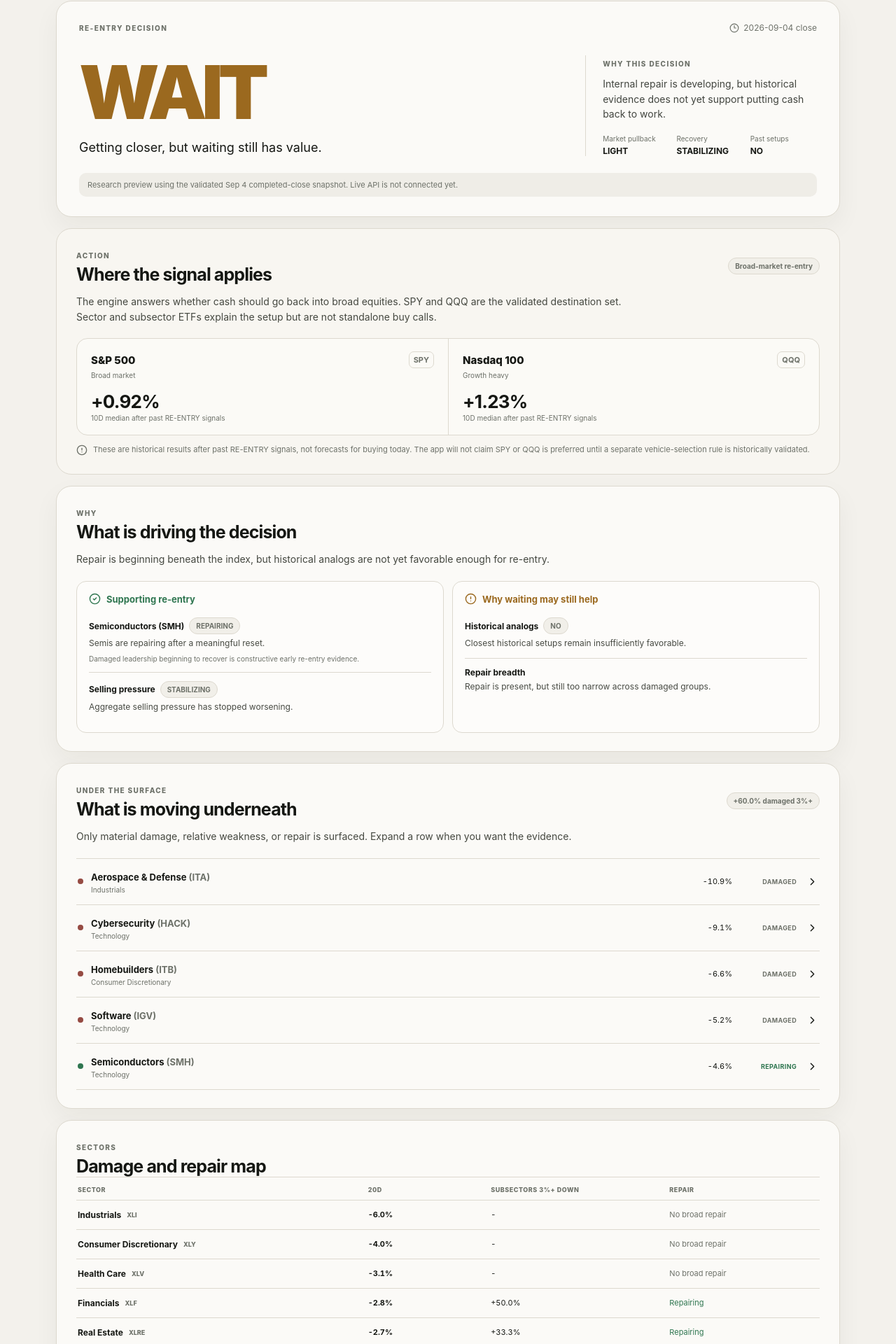
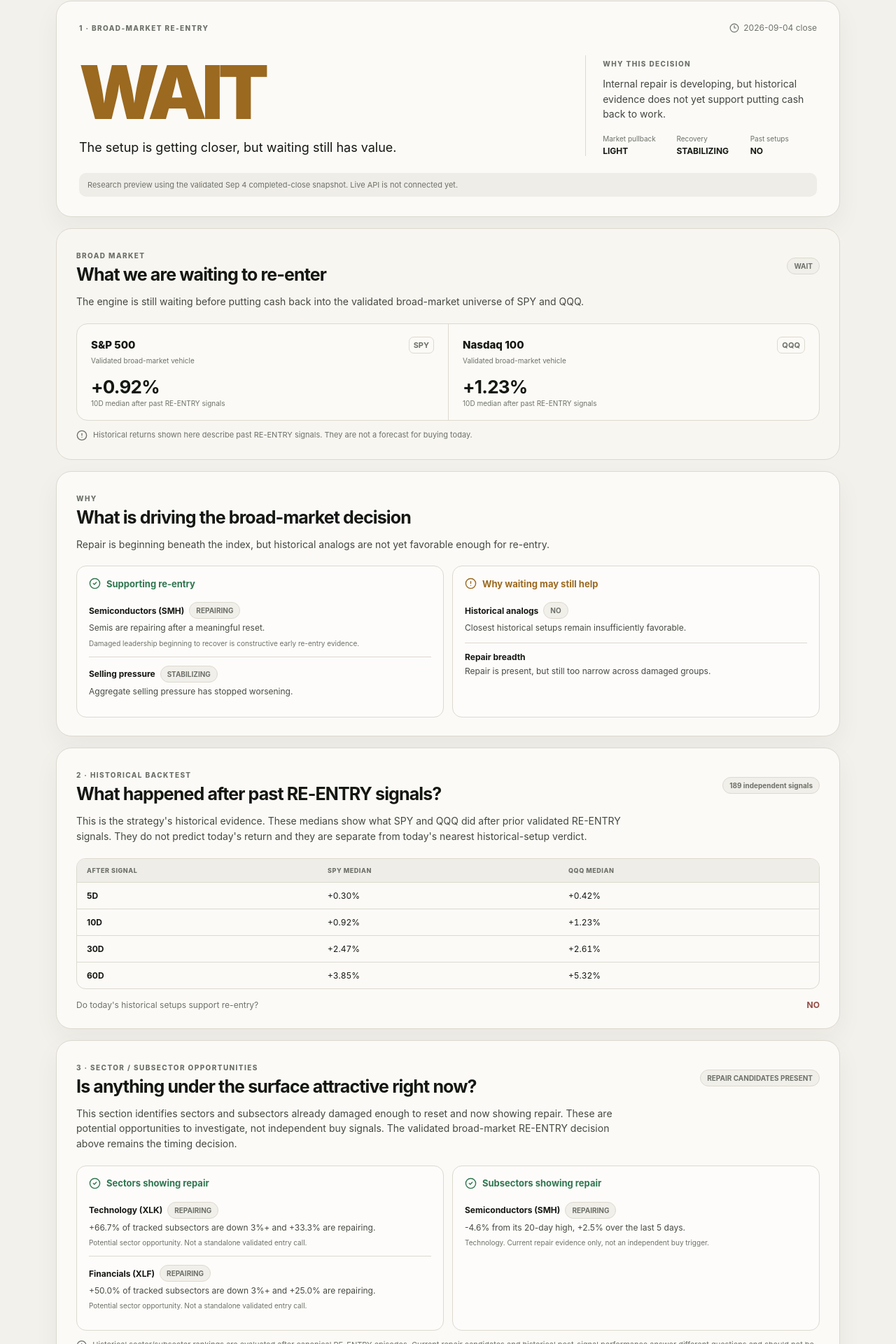
Before and after one commit to arjunthak0522/swing-intelligence, a Next.js app in the folder web/: page / in a window 1280 px wide. Shown: the part 74-1994 px from the top of the page at 70% size. Built offline with nearby package versions, Linux system fonts and the light colour scheme.

Commit message:
Clarify RE-ENTRY, backtest, and sector opportunities

```diff
--- a/web/app/page.tsx
+++ b/web/app/page.tsx
@@ -35,22 +35,20 @@ function Hero({ s, usingPreview }: { s: ReentrySnapshot; usingPreview: boolean }
   return (
     <section className="hero card">
       <div className="eyebrow-row">
-        <span className="eyebrow">RE-ENTRY DECISION</span>
+        <span className="eyebrow">1 · BROAD-MARKET RE-ENTRY</span>
         <span className="freshness"><Clock3 size={14} /> {s.as_of} close</span>
       </div>
-
       <div className="hero-grid">
         <div>
           <div className={`signal ${stateClass(s.signal)}`}>{s.signal}</div>
           <div className="signal-subline">
             {noSetup
-              ? "No meaningful pullback is creating a re-entry opportunity right now."
+              ? "There is no meaningful pullback creating a broad-market re-entry opportunity right now."
               : closer
-                ? "Getting closer, but waiting still has value."
+                ? "The setup is getting closer, but waiting still has value."
                 : s.signal_interpretation}
           </div>
         </div>
-
         <div className="decision-summary">
           <span className="summary-label">WHY THIS DECISION</span>
           <p>{s.signal_interpretation}</p>
@@ -61,29 +59,34 @@ function Hero({ s, usingPreview }: { s: ReentrySnapshot; usingPreview: boolean }
           </div>
         </div>
       </div>
-
       {usingPreview && <div className="preview-note">Research preview using the validated Sep 4 completed-close snapshot. Live API is not connected yet.</div>}
     </section>
   );
 }
 
-function VehicleCard({ s }: { s: ReentrySnapshot }) {
+function BroadMarketAction({ s }: { s: ReentrySnapshot }) {
   const h = s.historical_validation;
+  if (s.signal === "NO RE-ENTRY SETUP") {
+    return (
+      <section className="card section-card action-card">
+        <div className="section-heading"><div><span className="kicker">BROAD MARKET</span><h2>No re-entry action right now</h2></div><StatusPill>SPY + QQQ universe</StatusPill></div>
+        <p className="section-intro">SPY and QQQ remain the validated broad-market universe, but the engine is not identifying a correction-based re-entry setup today.</p>
+      </section>
+    );
+  }
+  const heading = s.signal === "RE-ENTER" ? "Where the RE-ENTRY signal applies" : "What we are waiting to re-enter";
+  const intro = s.signal === "RE-ENTER"
+    ? "The validated broad-market RE-ENTRY signal applies to SPY and QQQ. The engine does not choose between them unless a separate vehicle-selection rule is validated."
+    : "The engine is still waiting before putting cash back into the validated broad-market universe of SPY and QQQ.";
   return (
     <section className="card section-card action-card">
-      <div className="section-heading">
-        <div>
-          <span className="kicker">ACTION</span>
-          <h2>Where the signal applies</h2>
-        </div>
-        <StatusPill>Broad-market re-entry</StatusPill>
+      <div className="section-heading"><div><span className="kicker">BROAD MARKET</span><h2>{heading}</h2></div><StatusPill>{s.signal}</StatusPill></div>
+      <p className="section-intro">{intro}</p>
+      <div className="vehicle-strip">
+        <div className="vehicle-primary"><div><span>S&P 500</span><b>SPY</b></div><small>Validated broad-market vehicle</small><strong>{pct(h.SPY_10D_median_after_signal, 2)}</strong><em>10D median after past RE-ENTRY signals</em></div>
+        <div className="vehicle-primary"><div><span>Nasdaq 100</span><b>QQQ</b></div><small>Validated broad-market vehicle</small><strong>{pct(h.QQQ_10D_median_after_signal, 2)}</strong><em>10D median after past RE-ENTRY signals</em></div>
       </div>
-      <p className="section-intro">The engine answers whether cash should go back into broad equities. SPY and QQQ are the validated destination set. Sector and subsector ETFs explain the setup but are not standalone buy calls.</p>
-      <div className="vehicle-strip">
-        <div className="vehicle-primary"><div><span>S&P 500</span><b>SPY</b></div><small>Broad market</small><strong>{pct(h.SPY_10D_median_after_signal, 2)}</strong><em>10D median after past RE-ENTRY signals</em></div>
-        <div className="vehicle-primary"><div><span>Nasdaq 100</span><b>QQQ</b></div><small>Growth heavy</small><strong>{pct(h.QQQ_10D_median_after_signal, 2)}</strong><em>10D median after past RE-ENTRY signals</em></div>
-      </div>
-      <div className="notice"><CircleAlert size={16} /> These are historical results after past RE-ENTRY signals, not forecasts for buying today. The app will not claim SPY or QQQ is preferred until a separate vehicle-selection rule is historically validated.</div>
+      <div className="notice"><CircleAlert size={16} /> Historical returns shown here describe past RE-ENTRY signals. They are not a forecast for buying today.</div>
     </section>
   );
 }
@@ -92,84 +95,21 @@ function WhyNow({ s }: { s: ReentrySnapshot }) {
   const insights = s.market_insights;
   return (
     <section className="card section-card">
-      <div className="section-heading"><div><span className="kicker">WHY</span><h2>What is driving the decision</h2></div></div>
+      <div className="section-heading"><div><span className="kicker">WHY</span><h2>What is driving the broad-market decision</h2></div></div>
       <p className="section-intro">{insights?.headline || "The engine combines market damage, internal repair and historical evidence into one decision."}</p>
       <div className="two-col">
         <div className="reason-panel supportive">
           <h3><CircleCheck size={17} /> Supporting re-entry</h3>
           {(insights?.supporting_reentry || []).slice(0, 4).map((x, i) => (
-            <div className="reason" key={i}>
-              <div><b>{x.title}{x.symbol ? ` (${x.symbol})` : ""}</b>{x.state && <StatusPill>{x.state}</StatusPill>}</div>
-              <p>{x.detail}</p>
-              {x.why_it_matters && <small>{x.why_it_matters}</small>}
-            </div>
+            <div className="reason" key={i}><div><b>{x.title}{x.symbol ? ` (${x.symbol})` : ""}</b>{x.state && <StatusPill>{x.state}</StatusPill>}</div><p>{x.detail}</p>{x.why_it_matters && <small>{x.why_it_matters}</small>}</div>
           ))}
         </div>
         <div className="reason-panel holding">
           <h3><CircleAlert size={17} /> Why waiting may still help</h3>
           {(insights?.holding_back || []).slice(0, 4).map((x, i) => (
-            <div className="reason" key={i}>
-              <div><b>{x.title}</b>{x.state && <StatusPill>{x.state}</StatusPill>}</div>
-              <p>{x.detail}</p>
-            </div>
+            <div className="reason" key={i}><div><b>{x.title}</b>{x.state && <StatusPill>{x.state}</StatusPill>}</div><p>{x.detail}</p></div>
           ))}
         </div>
-      </div>
-    </section>
-  );
-}
-
-function MarketInternals({ s }: { s: ReentrySnapshot }) {
-  const proxies = Object.entries(s.subsector_intelligence?.proxies || {})
-    .sort((a, b) => Math.abs(b[1].drawdown_20d) - Math.abs(a[1].drawdown_20d));
-  return (
-    <section className="card section-card">
-      <div className="section-heading">
-        <div><span className="kicker">UNDER THE SURFACE</span><h2>What is moving underneath</h2></div>
-        <StatusPill>{pct(s.subsector_intelligence?.aggregate?.damage_share_3pct)} damaged 3%+</StatusPill>
-      </div>
-      <p className="section-intro">Only material damage, relative weakness, or repair is surfaced. Expand a row when you want the evidence.</p>
-      <div className="internal-list">
-        {proxies.slice(0, 8).map(([symbol, x]) => (
-          <details key={symbol} className="internal-row">
-            <summary>
-              <div className="name-wrap"><span className="state-dot" data-state={x.repairing ? "repair" : "damage"} /><div><b>{x.label} <span>({symbol})</span></b><small>{sectorNames[x.parent_sector] || x.parent_sector}</small></div></div>
-              <div className="row-metrics"><span>{pct(x.drawdown_20d)}</span><strong className={x.repairing ? "good-text" : "muted"}>{x.repairing ? "REPAIRING" : "DAMAGED"}</strong><ChevronRight size={17} /></div>
-            </summary>
-            <div className="detail-grid">
-              <span>20D drawdown <b>{pct(x.drawdown_20d)}</b></span>
-              <span>60D drawdown <b>{pct(x.drawdown_60d)}</b></span>
-              <span>1D return <b>{pct(x.return_1d)}</b></span>
-              <span>5D return <b>{pct(x.return_5d)}</b></span>
-              <span>vs SPY 20D <b>{pct(x.relative_strength_20d_vs_spy)}</b></span>
-              <span>vs {x.parent_sector} 20D <b>{pct(x.relative_strength_20d_vs_parent)}</b></span>
-            </div>
-            <p className="detail-copy">{x.repairing ? `${x.label} is repairing after a meaningful reset. That is constructive early evidence, but it remains context rather than an independent re-entry trigger.` : `${x.label} remains materially damaged or lagging. The engine tracks whether this weakness begins to stabilize and broaden into repair.`}</p>
-          </details>
-        ))}
-      </div>
-    </section>
-  );
-}
-
-function SectorMap({ s }: { s: ReentrySnapshot }) {
-  const sectors = Object.entries(s.signal_snapshot?.sectors || {})
-    .sort((a, b) => a[1].drawdown_20d - b[1].drawdown_20d);
-  return (
-    <section className="card section-card">
-      <div className="section-heading"><div><span className="kicker">SECTORS</span><h2>Damage and repair map</h2></div></div>
-      <div className="sector-table">
-        <div className="sector-table-head"><span>Sector</span><span>20D</span><span>Subsectors 3%+ down</span><span>Repair</span></div>
-        {sectors.map(([symbol, x]) => {
-          const group = s.subsector_intelligence?.by_sector?.[symbol];
-          const repairing = (group?.repair_share || 0) > 0;
-          return <div className="sector-table-row" key={symbol}>
-            <div><b>{sectorNames[symbol] || symbol}</b><small>{symbol}</small></div>
-            <strong>{pct(x.drawdown_20d)}</strong>
-            <span>{pct(group?.damage_share_3pct)}</span>
-            <span className={repairing ? "good-text" : "muted"}>{repairing ? "Repairing" : "No broad repair"}</span>
-          </div>;
-        })}
       </div>
     </section>
   );
@@ -185,13 +125,86 @@ function Historical({ s }: { s: ReentrySnapshot }) {
   ] as const;
   return (
     <section className="card section-card">
-      <div className="section-heading"><div><span className="kicker">HISTORICAL EVIDENCE</span><h2>What happened after past RE-ENTRY signals</h2></div><StatusPill>{h.final_independent_reentry_episodes} independent signals</StatusPill></div>
-      <p className="section-intro">These medians describe returns after historical RE-ENTRY signals. They are validation evidence for the strategy, not expected returns from buying today. Today&apos;s nearest historical setups are evaluated separately below.</p>
+      <div className="section-heading"><div><span className="kicker">2 · HISTORICAL BACKTEST</span><h2>What happened after past RE-ENTRY signals?</h2></div><StatusPill>{h.final_independent_reentry_episodes} independent signals</StatusPill></div>
+      <p className="section-intro">This is the strategy&apos;s historical evidence. These medians show what SPY and QQQ did after prior validated RE-ENTRY signals. They do not predict today&apos;s return and they are separate from today&apos;s nearest historical-setup verdict.</p>
       <div className="history-table">
-        <div className="history-head"><span>Horizon</span><span>SPY median</span><span>QQQ median</span></div>
+        <div className="history-head"><span>After signal</span><span>SPY median</span><span>QQQ median</span></div>
         {rows.map(([label, spy, qqq]) => <div className="history-row" key={label}><b>{label}</b><span>{pct(spy, 2)}</span><span>{pct(qqq, 2)}</span></div>)}
       </div>
-      <div className="history-footer"><span>Today&apos;s historical-setup verdict</span><strong className={stateClass(s.analog_decision)}>{s.analog_decision}</strong></div>
+      <div className="history-footer"><span>Do today&apos;s historical setups support re-entry?</span><strong className={stateClass(s.analog_decision)}>{s.analog_decision}</strong></div>
+    </section>
+  );
+}
+
+function Opportunities({ s }: { s: ReentrySnapshot }) {
+  const proxies = Object.entries(s.subsector_intelligence?.proxies || {});
+  const repairingSubsectors = proxies
+    .filter(([, x]) => x.repairing)
+    .sort((a, b) => a[1].drawdown_20d - b[1].drawdown_20d);
+
+  const repairingSectors = Object.entries(s.subsector_intelligence?.by_sector || {})
+    .filter(([, group]) => (group.damage_share_3pct || 0) >= 0.50 && (group.repair_share || 0) >= 0.25)
+    .sort((a, b) => (b[1].repair_share || 0) - (a[1].repair_share || 0));
+
+  const hasCandidates = repairingSubsectors.length > 0 || repairingSectors.length > 0;
+
+  return (
+    <section className="card section-card">
+      <div className="section-heading">
+        <div><span className="kicker">3 · SECTOR / SUBSECTOR OPPORTUNITIES</span><h2>Is anything under the surface attractive right now?</h2></div>
+        <StatusPill>{hasCandidates ? "REPAIR CANDIDATES PRESENT" : "NO REPAIR CANDIDATES"}</StatusPill>
+      </div>
+      <p className="section-intro">This section identifies sectors and subsectors already damaged enough to reset and now showing repair. These are potential opportunities to investigate, not independent buy signals. The validated broad-market RE-ENTRY decision above remains the timing decision.</p>
+
+      {!hasCandidates ? (
+        <div className="notice"><CircleAlert size={16} /> No sector or subsector currently meets the existing repair-candidate conditions.</div>
+      ) : (
+        <div className="two-col">
+          <div className="reason-panel supportive">
+            <h3><CircleCheck size={17} /> Sectors showing repair</h3>
+            {repairingSectors.slice(0, 6).map(([symbol, group]) => (
+              <div className="reason" key={symbol}>
+                <div><b>{sectorNames[symbol] || symbol} ({symbol})</b><StatusPill>REPAIRING</StatusPill></div>
+                <p>{pct(group.damage_share_3pct)} of tracked subsectors are down 3%+ and {pct(group.repair_share)} are repairing.</p>
+                <small>Potential sector opportunity. Not a standalone validated entry call.</small>
+              </div>
+            ))}
+            {repairingSectors.length === 0 && <div className="reason"><p>No sector currently meets the existing sector-repair threshold.</p></div>}
+          </div>
+
+          <div className="reason-panel supportive">
+            <h3><CircleCheck size={17} /> Subsectors showing repair</h3>
+            {repairingSubsectors.slice(0, 6).map(([symbol, x]) => (
+              <div className="reason" key={symbol}>
+                <div><b>{x.label} ({symbol})</b><StatusPill>REPAIRING</StatusPill></div>
+                <p>{pct(x.drawdown_20d)} from its 20-day high, {pct(x.return_5d)} over the last 5 days.</p>
+                <small>{sectorNames[x.parent_sector] || x.parent_sector}. Current repair evidence only, not an independent buy trigger.</small>
+              </div>
+            ))}
+            {repairingSubsectors.length === 0 && <div className="reason"><p>No tracked subsector is currently flagged as repairing.</p></div>}
+          </div>
+        </div>
+      )}
+      <div className="notice"><CircleAlert size={16} /> Historical sector/subsector rankings are evaluated after canonical RE-ENTRY episodes. Current repair candidates and historical post-signal performance answer different questions and should not be confused.</div>
+    </section>
+  );
+}
+
+function MarketInternals({ s }: { s: ReentrySnapshot }) {
+  const proxies = Object.entries(s.subsector_intelligence?.proxies || {}).sort((a, b) => Math.abs(b[1].drawdown_20d) - Math.abs(a[1].drawdown_20d));
+  return (
+    <section className="card section-card">
+      <div className="section-heading"><div><span className="kicker">DEEPER EVIDENCE</span><h2>What is moving underneath</h2></div><StatusPill>{pct(s.subsector_intelligence?.aggregate?.damage_share_3pct)} damaged 3%+</StatusPill></div>
+      <p className="section-intro">Use this only when you want the underlying evidence behind the opportunity section.</p>
+      <div className="internal-list">
+        {proxies.slice(0, 8).map(([symbol, x]) => (
+          <details key={symbol} className="internal-row">
+            <summary><div className="name-wrap"><span className="state-dot" data-state={x.repairing ? "repair" : "damage"} /><div><b>{x.label} <span>({symbol})</span></b><small>{sectorNames[x.parent_sector] || x.parent_sector}</small></div></div><div className="row-metrics"><span>{pct(x.drawdown_20d)}</span><strong className={x.repairing ? "good-text" : "muted"}>{x.repairing ? "REPAIRING" : "DAMAGED"}</strong><ChevronRight size={17} /></div></summary>
+            <div className="detail-grid"><span>20D drawdown <b>{pct(x.drawdown_20d)}</b></span><span>60D drawdown <b>{pct(x.drawdown_60d)}</b></span><span>1D return <b>{pct(x.return_1d)}</b></span><span>5D return <b>{pct(x.return_5d)}</b></span><span>vs SPY 20D <b>{pct(x.relative_strength_20d_vs_spy)}</b></span><span>vs {x.parent_sector} 20D <b>{pct(x.relative_strength_20d_vs_parent)}</b></span></div>
+            <p className="detail-copy">{x.repairing ? `${x.label} is repairing after a meaningful reset. That is constructive evidence, but it remains context rather than an independent re-entry trigger.` : `${x.label} remains materially damaged or lagging. The engine tracks whether this weakness begins to stabilize and repair.`}</p>
+          </details>
+        ))}
+      </div>
     </section>
   );
 }
@@ -209,15 +222,19 @@ export default async function Home() {
         <div><span className="brand">RE-ENTRY</span><span className="tagline">Know when waiting stops helping.</span></div>
         <div className="top-status">{fresh ? <><span className="live-dot" /> Completed-close data</> : "DATA INCOMPLETE"}</div>
       </header>
-      {!fresh ? <section className="card data-blocked"><CircleAlert /> <div><b>DATA INCOMPLETE</b><p>The current decision is suppressed until every required input resolves to the same completed market session.</p></div></section> : <>
-        <Hero s={s} usingPreview={usingPreview} />
-        <VehicleCard s={s} />
-        <WhyNow s={s} />
-        <MarketInternals s={s} />
-        <SectorMap s={s} />
-        <Historical s={s} />
-      </>}
-      <footer>RE-ENTRY uses completed-close data and reevaluates after every market session. Historical evidence supports decision timing, not guaranteed returns.</footer>
+      {!fresh ? (
+        <section className="card data-blocked"><CircleAlert /> <div><b>DATA INCOMPLETE</b><p>No re-entry, historical-comparison, or opportunity conclusion is shown until every required input resolves to the same completed market session.</p></div></section>
+      ) : (
+        <>
+          <Hero s={s} usingPreview={usingPreview} />
+          <BroadMarketAction s={s} />
+          <WhyNow s={s} />
+          <Historical s={s} />
+          <Opportunities s={s} />
+          <MarketInternals s={s} />
+        </>
+      )}
+      <footer>RE-ENTRY uses completed-close data and reevaluates after every market session. Historical evidence supports decision timing, not guaranteed returns. Sector/subsector repair candidates are supporting evidence unless separately validated as standalone entry rules.</footer>
     </main>
   );
 }
```
